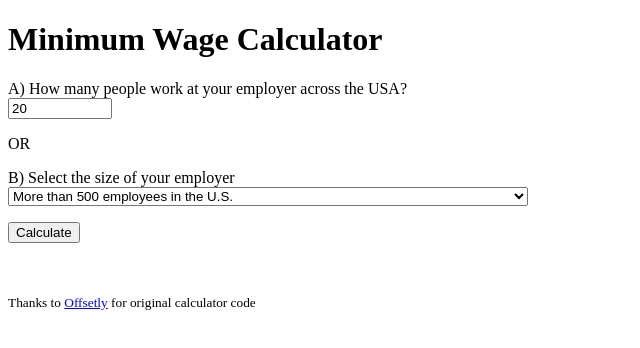
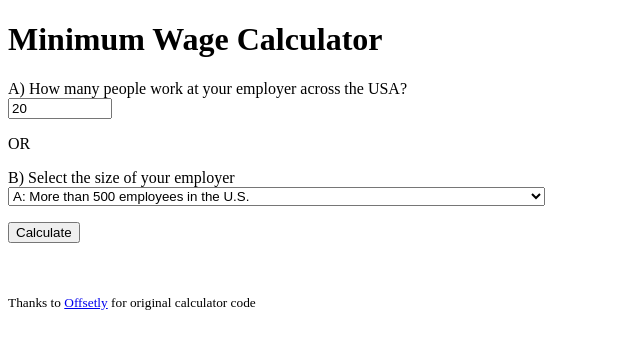
Before and after one commit to RobDolin/MinWageCalc, a plain HTML site: page index.html in a window 1280 px wide. Shown: the full height of the page, 0-640 px from the left. Drawn offline with Linux system fonts and the light colour scheme.

Commit message:
Update index.html

```diff
--- a/index.html
+++ b/index.html
@@ -37,7 +37,7 @@
         // Display user inputs
         dvUserInputs.innerHTML = "Your  information: <br /> ";
         dvUserInputs.innerHTML += "&nbsp; " + iNumPeople.toString() + " people at your employer across the USA<br />";
-        dvUserInputs.innerHTML += "&nbsp; " + slcEmployerSize.selected.text + " <br />";
+        dvUserInputs.innerHTML += "&nbsp; Your employer is in category: " + slcEmployerSize.value + " <br />";
 
         // Calculate minimum wage
         var SelectedMinWageSchedule;
@@ -91,10 +91,10 @@
     <p>
       B) Select the size of your employer <br />
       <select id="slcEmployerSize">
-        <option value="A">More than 500 employees in the U.S.</option>
-        <option value="B">More than 500 employees in the U.S. AND provides medical benefits to YOU</option>
-        <option value="C">500 or fewer employees in the U.S. AND employer provides minimum compensation</option>
-        <option value="D">500 or fewer employees in the U.S.</option>
+        <option value="A">A: More than 500 employees in the U.S.</option>
+        <option value="B">B: More than 500 employees in the U.S. AND provides medical benefits to YOU</option>
+        <option value="C">C: 500 or fewer employees in the U.S. AND employer provides minimum compensation</option>
+        <option value="D">D: 500 or fewer employees in the U.S.</option>
       </select>
     </p>
     <p>
```
